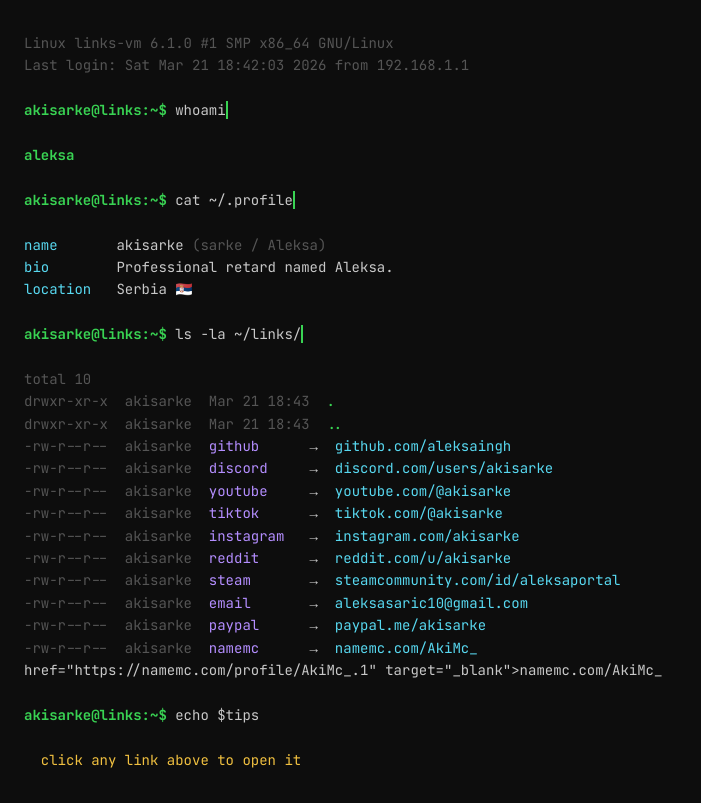
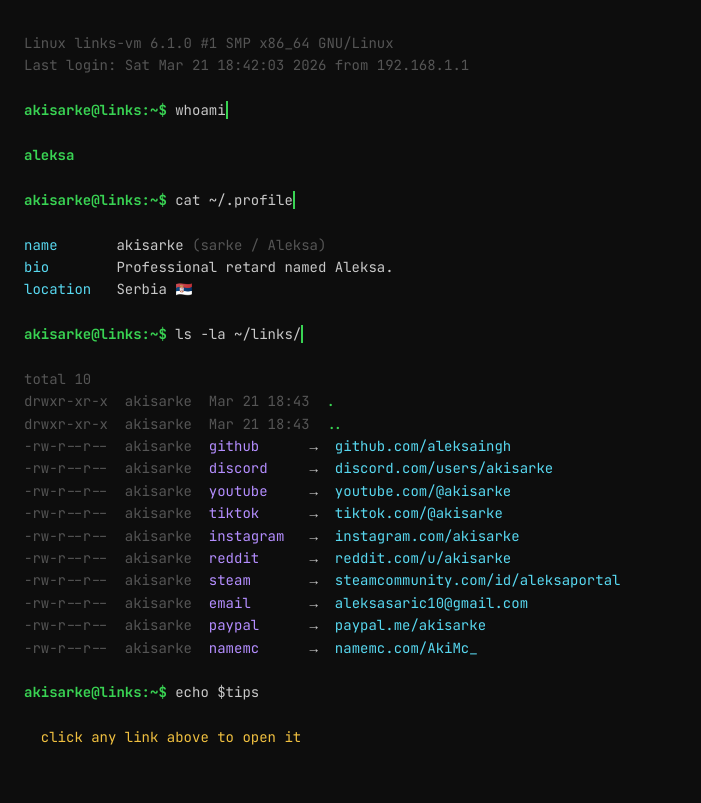
Before and after one commit to akisarke/akisarke.github.io, a plain HTML site: page index.html in a window 1280 px wide. Shown: the whole page, without its empty margins (0-701 px from the left). Drawn offline with Linux system fonts and the light colour scheme.

Commit message:
Update index.html

```diff
--- a/index.html
+++ b/index.html
@@ -155,7 +155,7 @@
 <span class="line d26 link-row"><span class="m ls-meta">-rw-r--r--  akisarke  </span><span class="p">steam     </span>  →  <a href="https://steamcommunity.com/id/aleksaportal" target="_blank">steamcommunity.com/id/aleksaportal</a></span>
 <span class="line d27 link-row"><span class="m ls-meta">-rw-r--r--  akisarke  </span><span class="p">email     </span>  →  <a href="mailto:aleksasaric10@gmail.com">aleksasaric10@gmail.com</a></span>
 <span class="line d28 link-row"><span class="m ls-meta">-rw-r--r--  akisarke  </span><span class="p">paypal    </span>  →  <a href="https://paypal.me/akisarke" target="_blank">paypal.me/akisarke</a></span>
-<span class="line d29 link-row"><span class="m ls-meta">-rw-r--r--  akisarke  </span><span class="p">namemc    </span>  →  <a href="https://namemc.com/profile/AkiMc_.1" target="_blank">namemc.com/AkiMc_</a></span> href="https://namemc.com/profile/AkiMc_.1" target="_blank">namemc.com/AkiMc_</a></span>
+<span class="line d29 link-row"><span class="m ls-meta">-rw-r--r--  akisarke  </span><span class="p">namemc    </span>  →  <a href="https://namemc.com/profile/AkiMc_.1" target="_blank">namemc.com/AkiMc_</a></span>
 <span class="line d30"> </span>
 
 <span class="line d31 prompt"><span class="typed" style="animation-delay:3.1s; animation-duration:0.5s;">echo $tips</span></span>
```
